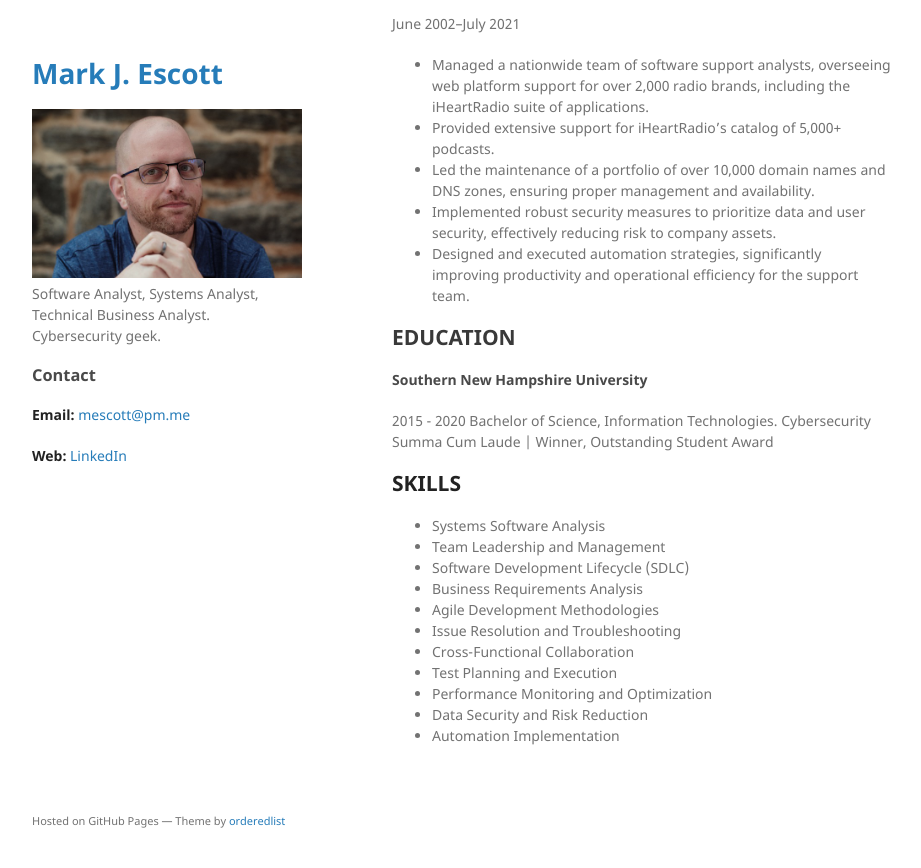
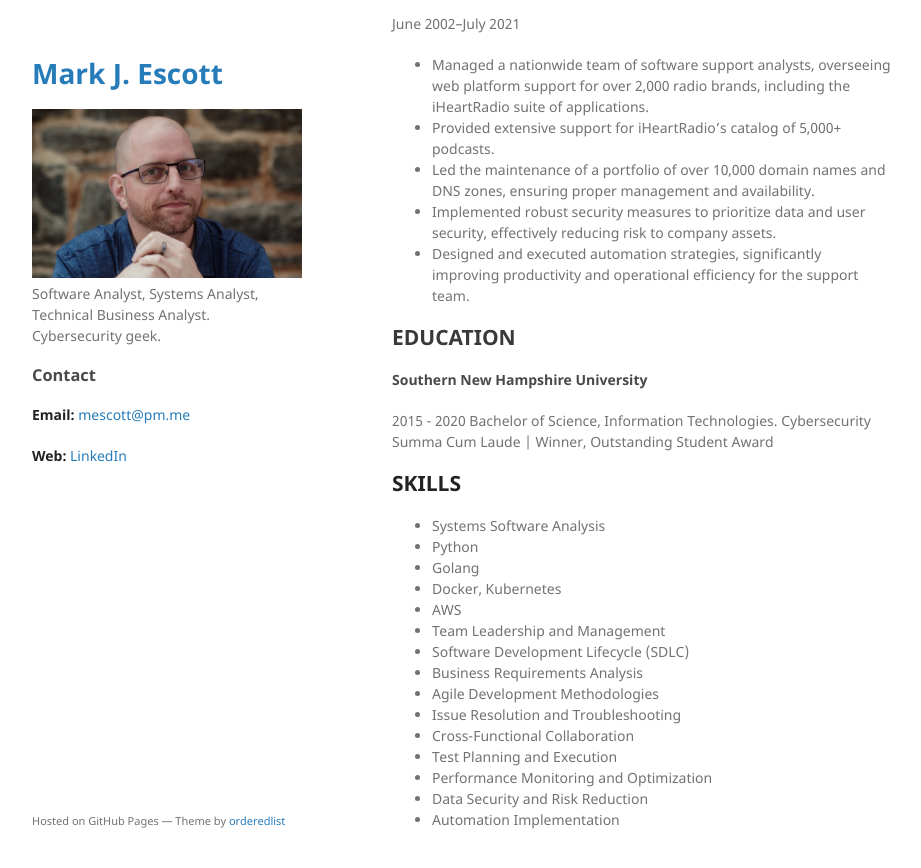
Before and after one commit to mjescott/mjescott.github.io, a Jekyll site: the page built from index.md, in a window 1280 px wide and 900 px high, scrolled down 796 px. Shown: the top 868 px of the window, without its empty margins (178-1099 px from the left). Built offline with Jekyll 4.4.1, drawn with Linux system fonts in a browser that asks for light colours; our own code applies the rules of GitHub Pages for plain Markdown files.

Commit message:
Update index.md

```diff
--- a/index.md
+++ b/index.md
@@ -38,6 +38,10 @@ Summa Cum Laude | Winner, Outstanding Student Award
 
 ## **SKILLS**
 - Systems Software Analysis
+- Python
+- Golang
+- Docker, Kubernetes
+- AWS
 - Team Leadership and Management
 - Software Development Lifecycle (SDLC)
 - Business Requirements Analysis
```
